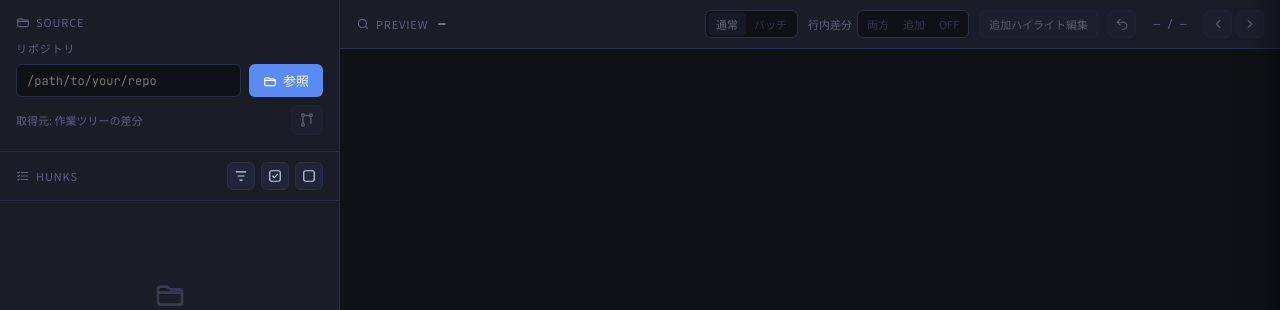
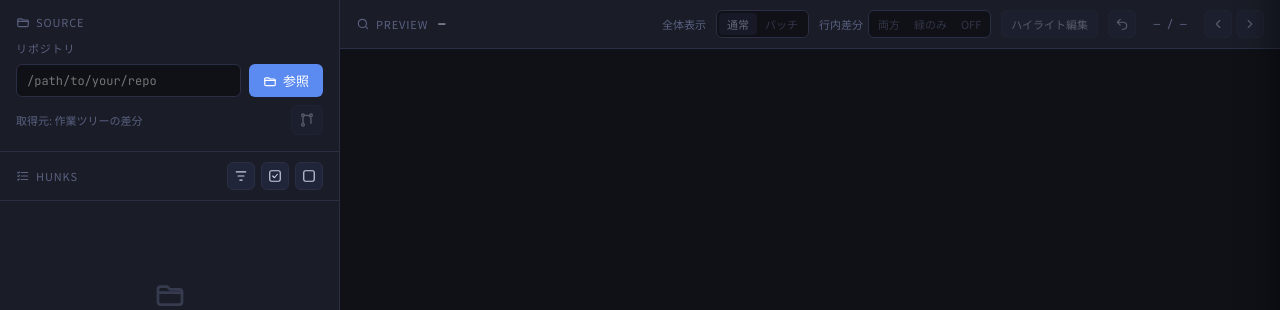
Before and after one commit to senu3/diff2png, a Flask app: page / in a window 1280 px wide. Shown: the part 52-362 px from the top of the page. Run offline with Flask 3, Linux system fonts and the light colour scheme.

Commit message:
Update the label for inline diff mode

```diff
--- a/templates/index.html
+++ b/templates/index.html
@@ -1590,9 +1590,9 @@
           <div class="setting-desc">行内差分モードの初期値を設定します。</div>
           <div class="setting-row">
             <select id="cfg-inline-default">
-              <option value="full">両方表示</option>
-              <option value="new">追加のみ</option>
-              <option value="off">非表示</option>
+              <option value="full">ON（両方表示）</option>
+              <option value="new">緑のみ</option>
+              <option value="off">OFF</option>
             </select>
           </div>
         </div>
@@ -1889,6 +1889,7 @@
           <use href="#icon-search"></use>
         </svg>Preview</span>
       <span class="preview-file" id="previewFile">—</span>
+      <span class="inline-diff-label">全体表示</span>
       <div class="preview-mode-segment" aria-label="表示モード">
         <button type="button" class="preview-mode-btn" data-diff-mode="file" onclick="setPreviewDiffMode('file')"
           aria-pressed="true">通常</button>
@@ -1901,14 +1902,14 @@
           <button type="button" class="inline-diff-mode-btn" data-inline-diff-mode="full"
             onclick="setActiveInlineDiffMode('full')" disabled aria-pressed="true">両方</button>
           <button type="button" class="inline-diff-mode-btn" data-inline-diff-mode="new"
-            onclick="setActiveInlineDiffMode('new')" disabled aria-pressed="false">追加</button>
+            onclick="setActiveInlineDiffMode('new')" disabled aria-pressed="false">緑のみ</button>
           <button type="button" class="inline-diff-mode-btn" data-inline-diff-mode="off"
             onclick="setActiveInlineDiffMode('off')" disabled aria-pressed="false">OFF</button>
         </div>
       </div>
       <button class="btn btn-ghost inline-added-mute-toggle" id="inlineAddedMuteBtn"
         onclick="toggleInlineAddedMutePicker()" disabled title="追加ハイライトを編集"
-        aria-label="追加ハイライトを編集">追加ハイライト編集</button>
+        aria-label="追加ハイライトを編集">ハイライト編集</button>
       <div class="range-btns">
         <button class="btn btn-ghost" id="rangeResetBtn" onclick="adjustActiveRange('reset')" disabled
           title="解析直後の範囲に戻す" aria-label="解析直後の範囲に戻す">
@@ -3039,7 +3040,7 @@
       const h = state.hunks[index];
       const isPatch = currentDiffMode === 'patch';
       const mode = getInlineDiffMode(h);
-      const titleByMode = { full: '両方表示', new: '追加のみ', off: '非表示' };
+      const titleByMode = { full: 'ON（両方表示）', new: '緑のみ', off: 'OFF' };
       const title = isPatch
         ? 'パッチ表示では行内差分は使用しません'
         : `このhunkの行内差分: ${titleByMode[mode]}`;
```
